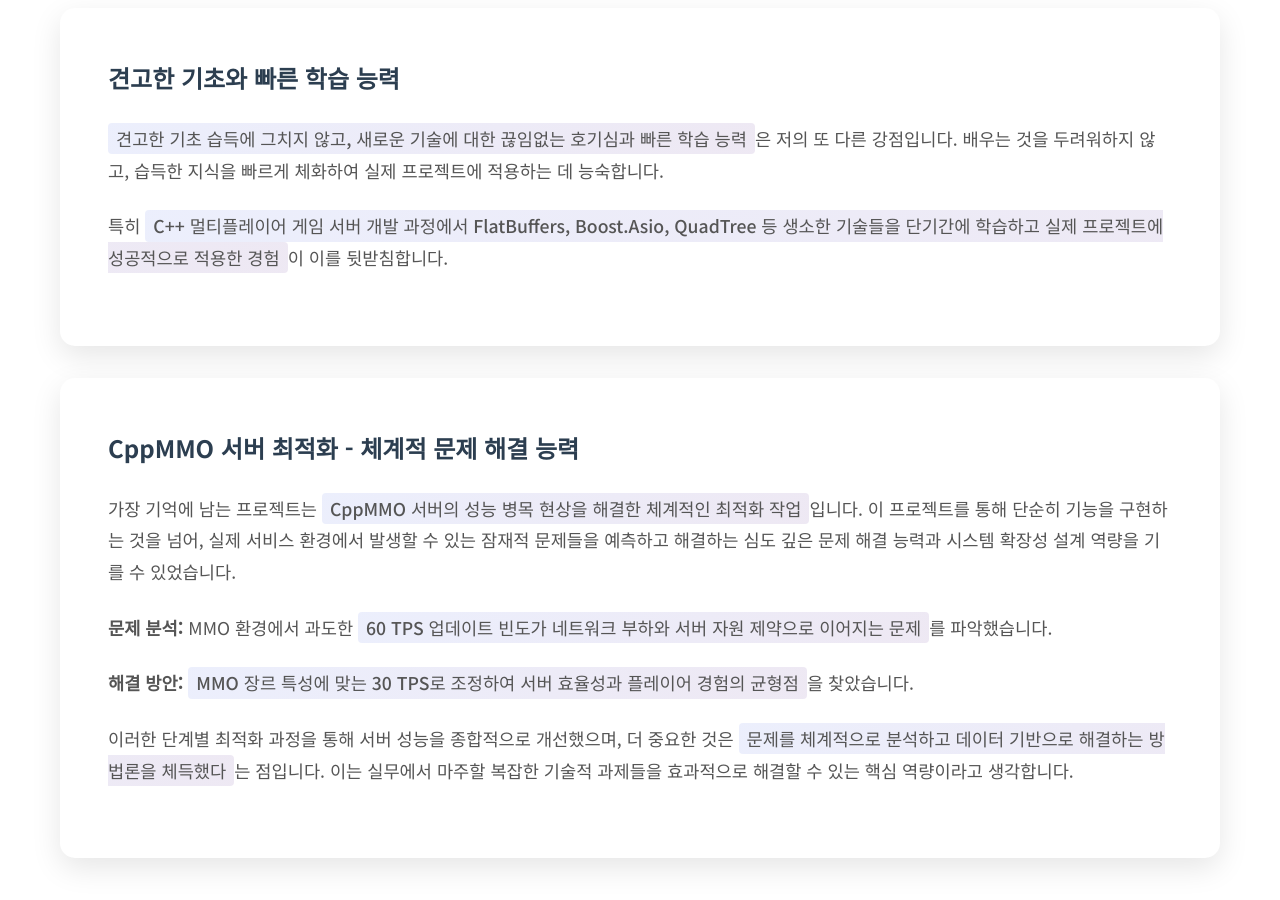
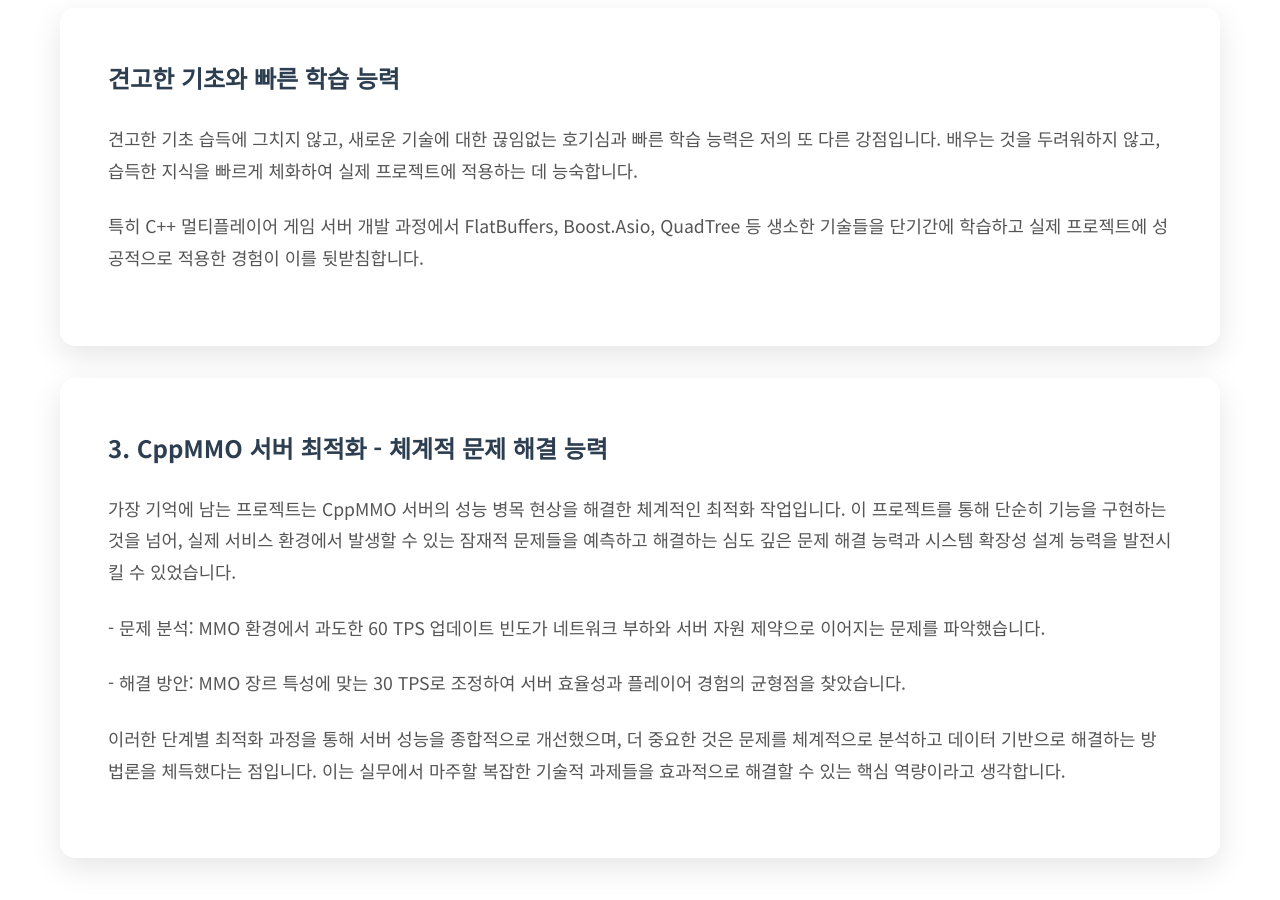
Before and after one commit to ArsnDev/Arsndev.github.io, a plain HTML site: page about.html in a window 1280 px wide. Shown: the part 500-1400 px from the top of the page. Drawn offline with Linux system fonts and the light colour scheme.

Commit message:
Update about page content and main page about section
- Fixed corrupted text in about.html with user's exact self-introduction content
- Simplified index.html #about section to brief intro with link to about.html
- Ensured consistent navigation across all pages pointing to about.html

```diff
--- a/about.html
+++ b/about.html
@@ -241,37 +241,37 @@
                 <h3>견고한 기초와 빠른 학습 능력</h3>
 
                 <p>
-                    <span class="highlight">견고한 기초 습득에 그치지 않고, 새로운 기술에 대한 끊임없는 호기심과 빠른 학습 능력</span>은 저의 또 다른 강점입니다.
+                    견고한 기초 습득에 그치지 않고, 새로운 기술에 대한 끊임없는 호기심과 빠른 학습 능력은 저의 또 다른 강점입니다.
                     배우는 것을 두려워하지 않고, 습득한 지식을 빠르게 체화하여 실제 프로젝트에 적용하는 데 능숙합니다.
                 </p>
 
                 <p>
-                    특히 <span class="highlight">C++ 멀티플레이어 게임 서버 개발 과정에서 FlatBuffers, Boost.Asio, QuadTree 등 생소한 기술들을 단기간에
-                    학습하고 실제 프로젝트에 성공적으로 적용한 경험</span>이 이를 뒷받침합니다.
+                    특히 C++ 멀티플레이어 게임 서버 개발 과정에서 FlatBuffers, Boost.Asio, QuadTree 등 생소한 기술들을 단기간에
+                    학습하고 실제 프로젝트에 성공적으로 적용한 경험이 이를 뒷받침합니다.
                 </p>
             </div>
 
             <div class="intro-card">
-                <h3>CppMMO 서버 최적화 - 체계적 문제 해결 능력</h3>
+                <h3>3. CppMMO 서버 최적화 - 체계적 문제 해결 능력</h3>
 
                 <p>
-                    가장 기억에 남는 프로젝트는 <span class="highlight">CppMMO 서버의 성능 병목 현상을 해결한 체계적인 최적화 작업</span>입니다. 이 프로젝트를 통해
+                    가장 기억에 남는 프로젝트는 CppMMO 서버의 성능 병목 현상을 해결한 체계적인 최적화 작업입니다. 이 프로젝트를 통해
                     단순히 기능을 구현하는 것을 넘어, 실제 서비스 환경에서 발생할 수 있는 잠재적 문제들을 예측하고 해결하는 심도 깊은
-                    문제 해결 능력과 시스템 확장성 설계 역량을 기를 수 있었습니다.
+                    문제 해결 능력과 시스템 확장성 설계 능력을 발전시킬 수 있었습니다.
                 </p>
 
                 <p>
-                    <strong>문제 분석:</strong> MMO 환경에서 과도한 <span class="highlight">60 TPS 업데이트 빈도가 네트워크 부하와 서버 자원 제약으로 이어지는 문제</span>를
+                    - 문제 분석: MMO 환경에서 과도한 60 TPS 업데이트 빈도가 네트워크 부하와 서버 자원 제약으로 이어지는 문제를
                     파악했습니다.
                 </p>
 
                 <p>
-                    <strong>해결 방안:</strong> <span class="highlight">MMO 장르 특성에 맞는 30 TPS로 조정하여 서버 효율성과 플레이어 경험의 균형점</span>을 찾았습니다.
+                    - 해결 방안: MMO 장르 특성에 맞는 30 TPS로 조정하여 서버 효율성과 플레이어 경험의 균형점을 찾았습니다.
                 </p>
 
                 <p>
-                    이러한 단계별 최적화 과정을 통해 서버 성능을 종합적으로 개선했으며, 더 중요한 것은 <span class="highlight">문제를 체계적으로 분석하고
-                    데이터 기반으로 해결하는 방법론을 체득했다</span>는 점입니다. 이는 실무에서 마주할 복잡한 기술적 과제들을 효과적으로
+                    이러한 단계별 최적화 과정을 통해 서버 성능을 종합적으로 개선했으며, 더 중요한 것은 문제를 체계적으로 분석하고
+                    데이터 기반으로 해결하는 방법론을 체득했다는 점입니다. 이는 실무에서 마주할 복잡한 기술적 과제들을 효과적으로
                     해결할 수 있는 핵심 역량이라고 생각합니다.
                 </p>
             </div>
```
Also changed, not shown: index.html (+6 -14 lines).
